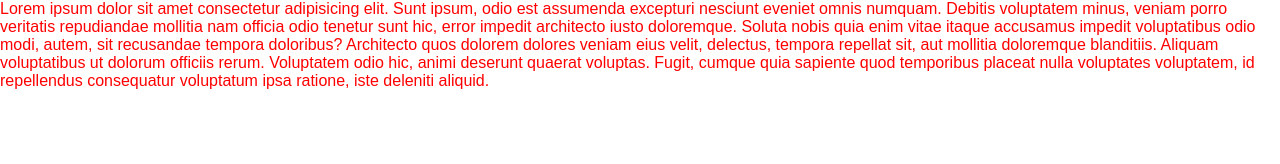
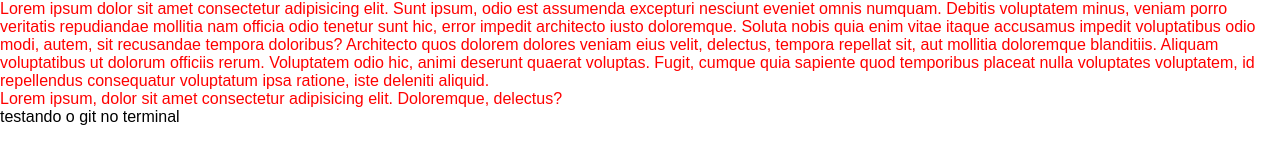
Before and after one commit to Larissa-Emily/modulogit, a plain HTML site: page index.html in a window 1280 px wide. Drawn offline with Linux system fonts and the light colour scheme.

Commit message:
Criado novos paragrafos

```diff
--- a/index.html
+++ b/index.html
@@ -9,5 +9,7 @@
 </head>
 <body>
     <p>Lorem ipsum dolor sit amet consectetur adipisicing elit. Sunt ipsum, odio est assumenda excepturi nesciunt eveniet omnis numquam. Debitis voluptatem minus, veniam porro veritatis repudiandae mollitia nam officia odio tenetur sunt hic, error impedit architecto iusto doloremque. Soluta nobis quia enim vitae itaque accusamus impedit voluptatibus odio modi, autem, sit recusandae tempora doloribus? Architecto quos dolorem dolores veniam eius velit, delectus, tempora repellat sit, aut mollitia doloremque blanditiis. Aliquam voluptatibus ut dolorum officiis rerum. Voluptatem odio hic, animi deserunt quaerat voluptas. Fugit, cumque quia sapiente quod temporibus placeat nulla voluptates voluptatem, id repellendus consequatur voluptatum ipsa ratione, iste deleniti aliquid.</p>
+    <p>Lorem ipsum, dolor sit amet consectetur adipisicing elit. Doloremque, delectus?</p>
+    <span>testando o git no terminal</span>
 </body>
 </html>
```
Also changed, not shown: 1 other file.
